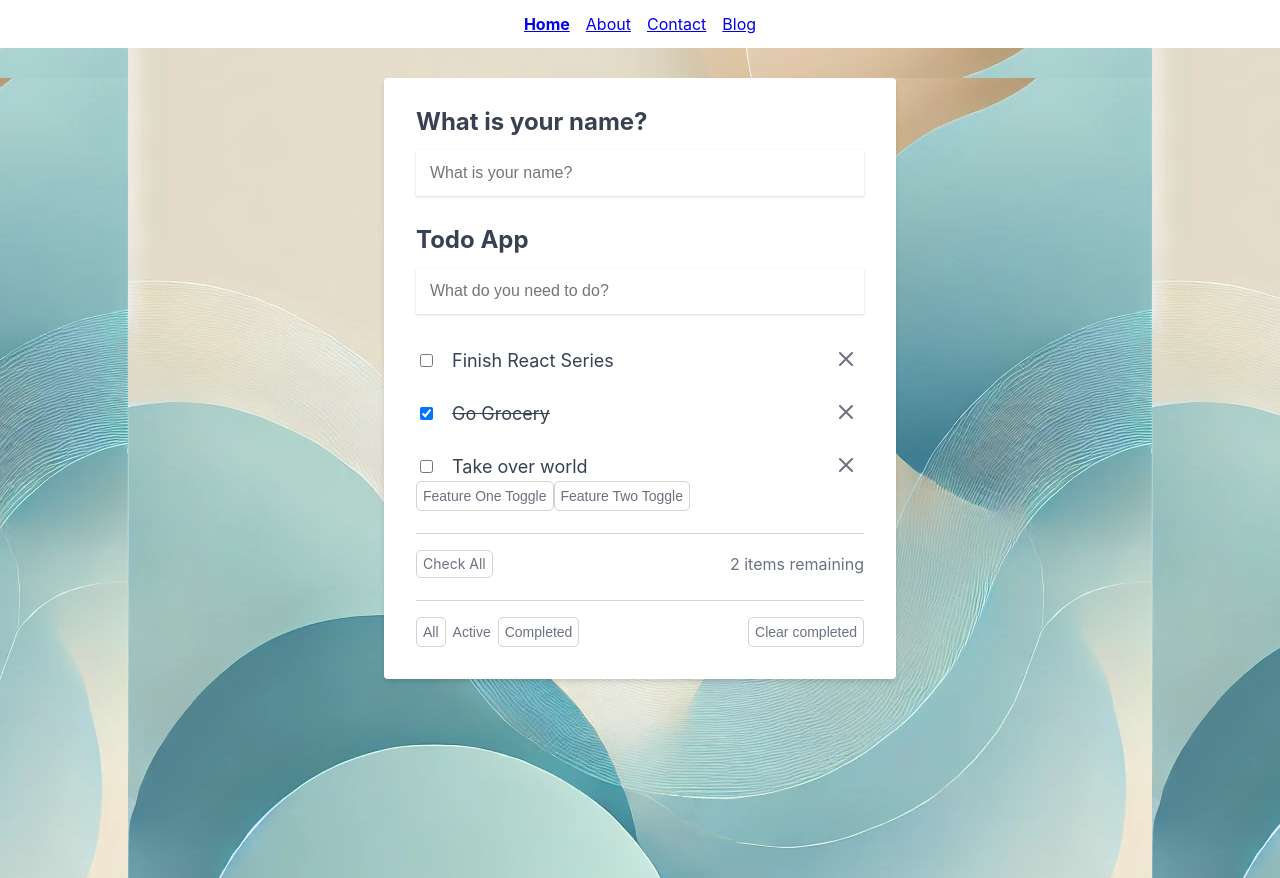
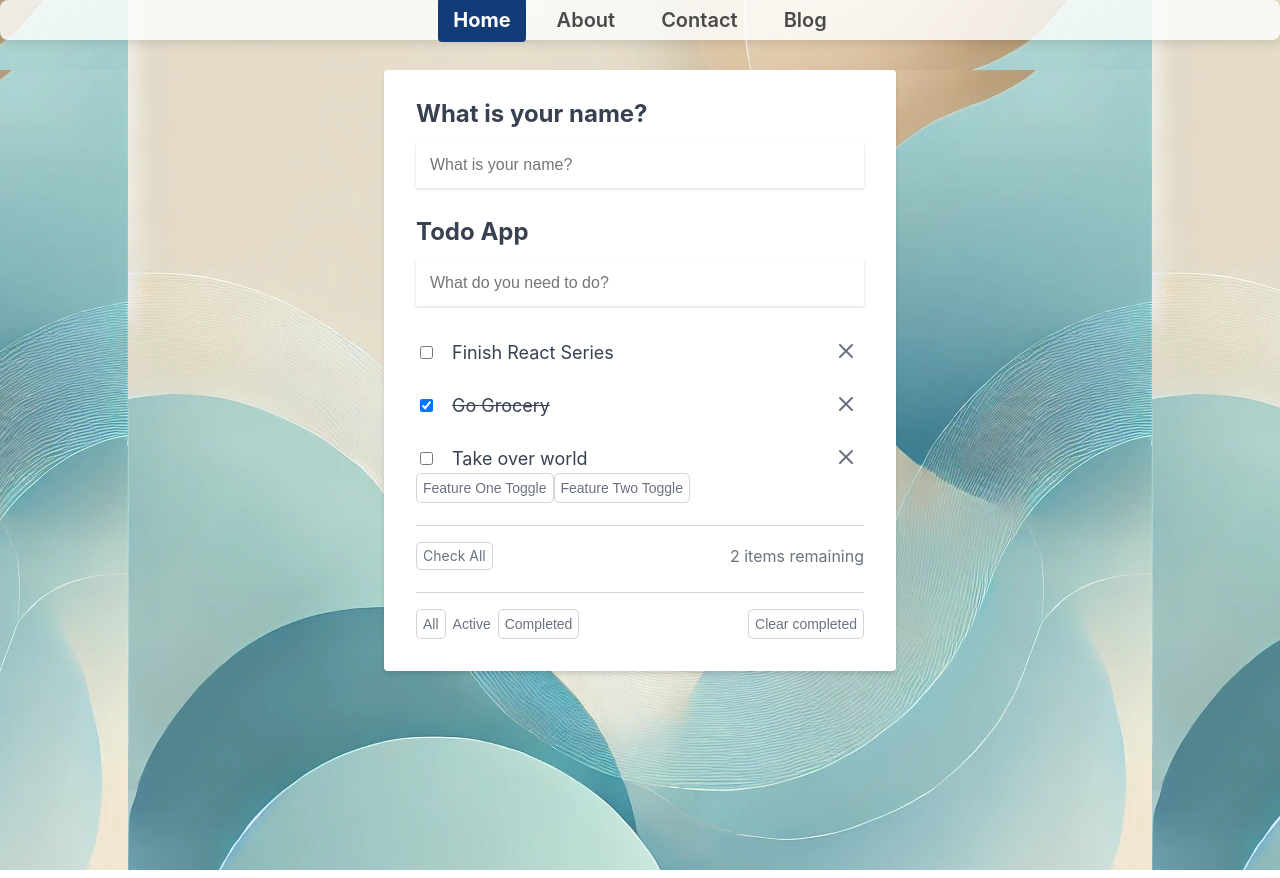
Before and after one commit to alpharameeztech/react-to-do-app, a React (Create React App) app: page / in a window 1280 px wide. Built offline with nearby package versions, Linux system fonts and the light colour scheme.

Commit message:
Update layout of the navigation

```diff
--- a/src/components/App.css
+++ b/src/components/App.css
@@ -195,3 +195,32 @@ nav ul li:not(:first-child){
 .name-container{
   margin-bottom: 2em;
 }
+nav li a {
+  font-size: 20px;
+}
+nav {
+  background-color: rgba(255, 255, 255, 0.8);
+  padding: 10px 20px;
+  border-radius: 8px;
+  box-shadow: 0px 4px 10px rgba(0, 0, 0, 0.1);
+}
+
+nav a {
+  color: #4A4A4A;
+  text-decoration: none;
+  font-weight: 600;
+  padding: 10px 15px;
+  transition: color 0.3s ease-in-out, background-color 0.3s ease-in-out;
+  border-radius: 4px;
+}
+
+nav a:hover {
+  background-color: #123b78;
+  color: #fff;
+}
+
+nav a.active {
+  background-color: #123b78;
+  color: #fff;
+  border-radius: 4px;
+}
```
